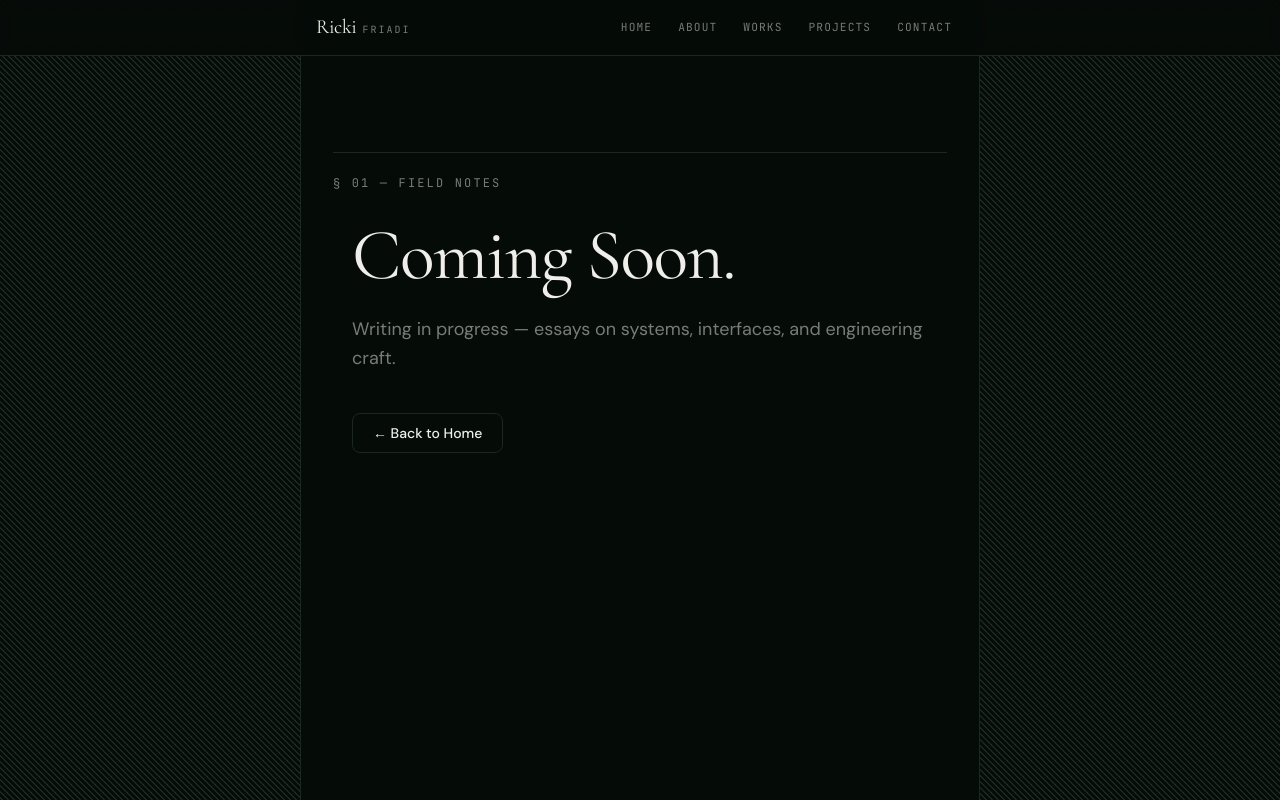
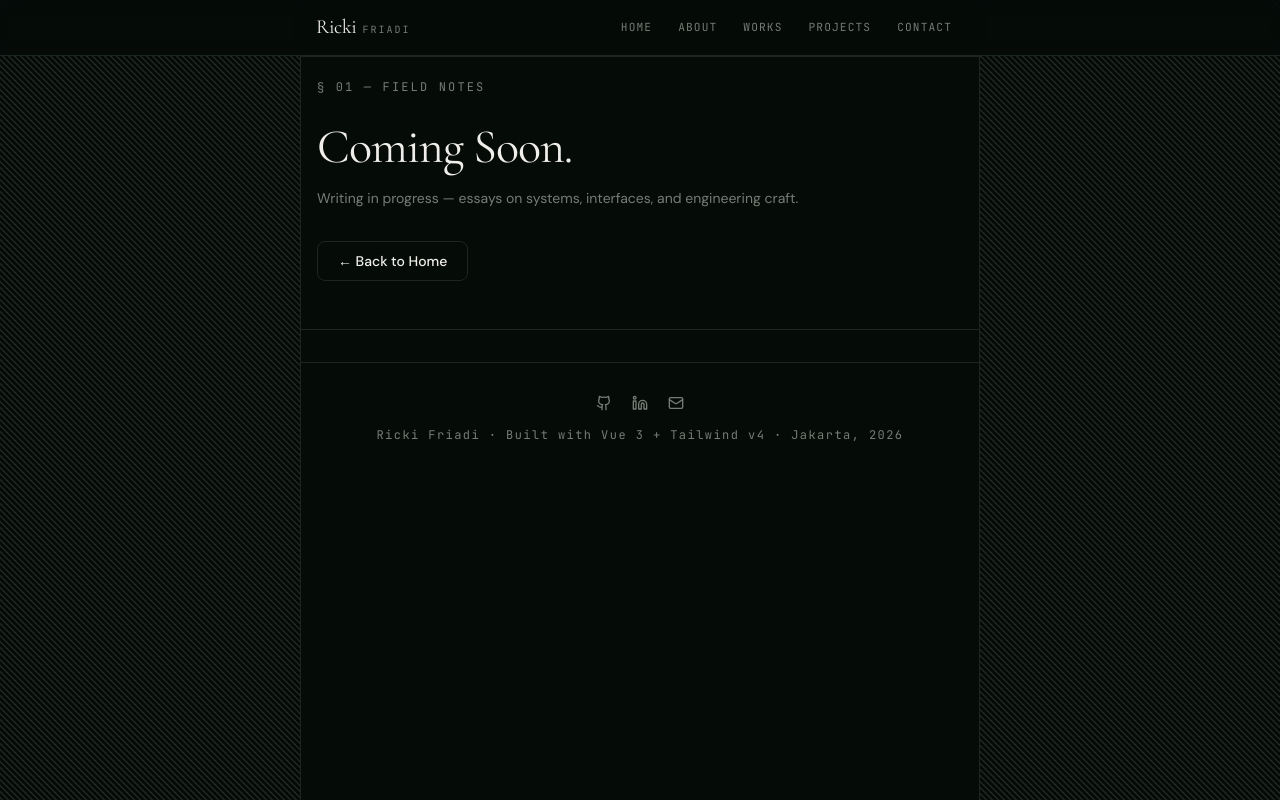
Before and after one commit to rickyfriady/rickyfrdy-web, a Vue app: page /blog in a window 1280 px wide. Shown: the top 800 px of the page. Built offline with nearby package versions, Linux system fonts and the light colour scheme.

Commit message:
feat: clean up blog page for centered column layout

```diff
--- a/src/components/page/blog/BlogPage.vue
+++ b/src/components/page/blog/BlogPage.vue
@@ -3,25 +3,25 @@
 </script>
 
 <template>
-  <div class="min-h-screen">
-    <section class="container mx-auto px-4 pt-16 pb-24 md:px-8 md:pt-24">
-      <div class="chapter-heading">
+  <div>
+    <section class="border-border border-b">
+      <div class="chapter-heading px-4">
         <span class="chapter-label">§ 01 — Field Notes</span>
       </div>
 
       <div
-        class="mx-auto max-w-xl"
+        class="px-4 pb-12"
         v-motion
-        :initial="{ opacity: 0, y: 20 }"
+        :initial="{ opacity: 0, y: 16 }"
         :visible="{ opacity: 1, y: 0 }"
         :duration="600"
       >
-        <h1 class="title-display text-5xl md:text-7xl">Coming Soon.</h1>
-        <p class="text-muted mt-6 text-base leading-relaxed md:text-lg">
+        <h1 class="title-display text-5xl">Coming Soon.</h1>
+        <p class="text-muted mt-4 text-sm leading-relaxed">
           Writing in progress — essays on systems, interfaces, and engineering craft.
         </p>
-        <div class="mt-10">
-          <Button variant="outline" as="a" href="/"> ← Back to Home </Button>
+        <div class="mt-8">
+          <Button variant="outline" as="a" href="/">← Back to Home</Button>
         </div>
       </div>
     </section>
```
